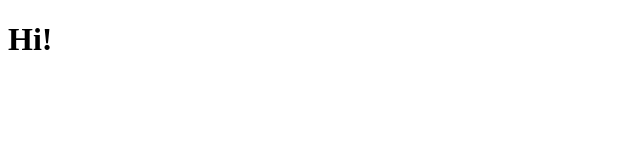
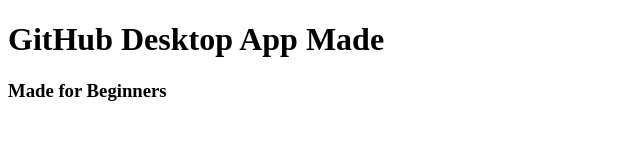
Before and after one commit to CrypticMatter/lab1-landingpage-JohanCruzHernandez, a plain HTML site: page index.html in a window 1280 px wide. Shown: the whole page, without its empty margins (0-640 px from the left). Drawn offline with Linux system fonts and the light colour scheme.

Commit message:
Update index.html

```diff
--- a/index.html
+++ b/index.html
@@ -1,9 +1,10 @@
 <!DOCTYPE html>
 <html>
     <head>
-        <title>Johan's Landing Page</title>
+        <title></title>
     </head>
     <body>
-        <h1>Hi!</h1>
+        <h1>GitHub Desktop App Made</h1>
+        <h3>Made for Beginners</h3>
     </body>
 </html>
```
